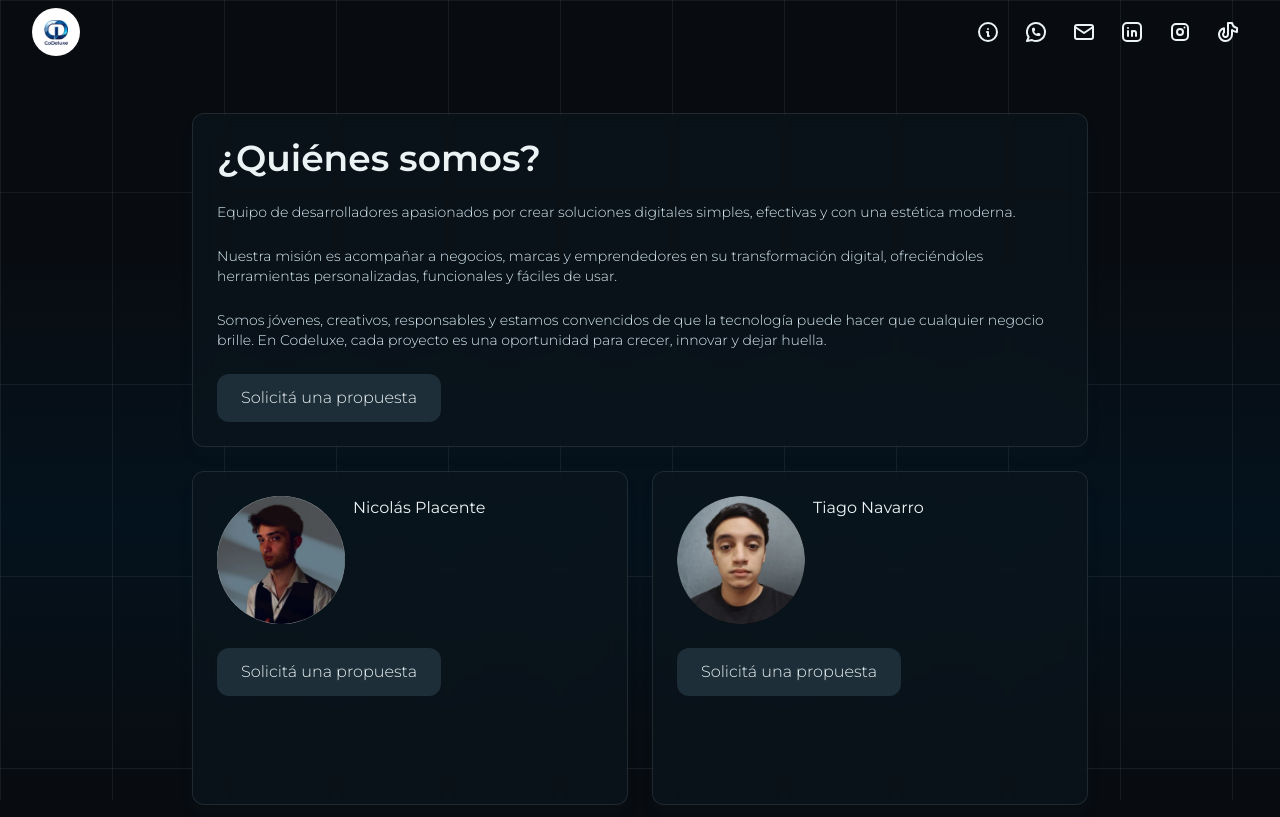
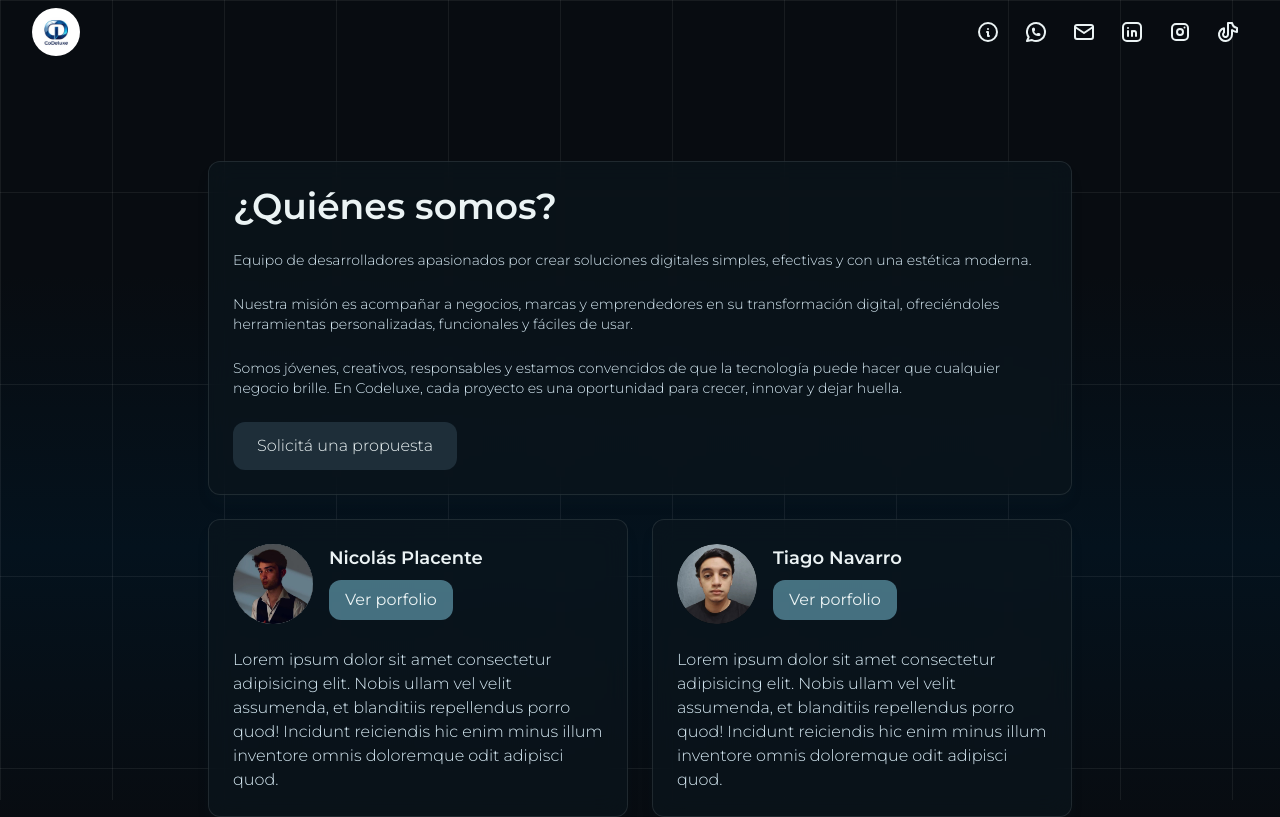
Before and after one commit to nicoplacente/codeluxe, a Next.js app: page /info in a window 1280 px wide. Shown: the top 817 px of the page. Built offline with nearby package versions, Linux system fonts and the light colour scheme.

Commit message:
add page info and propuesta

```diff
--- a/src/app/globals.css
+++ b/src/app/globals.css
@@ -137,3 +137,42 @@ nav {
     opacity: 0;
   }
 }
+
+/* Form styles */
+
+.coolinput {
+  display: flex;
+  flex-direction: column;
+  gap: 12px;
+}
+
+.coolinput label.text {
+  font-size: 1.1rem;
+  color: var(--secondary-txt);
+  font-weight: 500;
+  position: relative;
+  top: 0.5rem;
+  margin: 0 0 0 7px;
+  padding: 0 3px;
+  width: fit-content;
+}
+
+.coolinput input.input,
+textarea.input {
+  padding: 11px 10px;
+  font-size: 0.9rem;
+  border: 2px var(--glass) solid;
+  border-radius: 5px;
+  background: var(--secondary);
+}
+
+.coolinput textarea.input {
+  resize: none;
+  field-sizing: content;
+  min-height: 9lh !important;
+}
+
+.coolinput input.input:focus,
+.coolinput textarea.input:focus {
+  outline: 2px solid #83cee533;
+}
--- a/src/app/info/page.jsx
+++ b/src/app/info/page.jsx
@@ -6,8 +6,7 @@ import Title from "@/ui/title";
 
 export default function Info() {
   return (
-    <div className="grid grid-cols-4 grid-rows-2 gap-6 w-full max-w-4xl mx-auto my-12">
-      <div className="col-span-4 row-span-1">
+    <div className="flex flex-col gap-6 w-full max-w-4xl mx-auto my-12">
       <SectionContainer>
         <Title>¿Quiénes somos?</Title>
         <Paragraph className="text-sm">
@@ -22,39 +21,55 @@ export default function Info() {
         </Paragraph>
 
         <Paragraph className="text-sm">
-            Somos jóvenes, creativos, responsables y estamos convencidos de que
-            la tecnología puede hacer que cualquier negocio brille. En Codeluxe,
-            cada proyecto es una oportunidad para crecer, innovar y dejar
-            huella.
+          Somos jóvenes, creativos, responsables y estamos convencidos de que la
+          tecnología puede hacer que cualquier negocio brille. En Codeluxe, cada
+          proyecto es una oportunidad para crecer, innovar y dejar huella.
         </Paragraph>
 
         <ButtonComponent />
       </SectionContainer>
-      </div>
-      <div className="col-span-2 row-start-2">
+      <div className="flex flex-col md:flex-row gap-6">
         <SectionContainer>
-          <article className="flex items-start gap-2">
+          <article className="flex gap-4">
             <img
-              className="size-32 object-cover rounded-full"
+              className="size-20 object-cover rounded-full"
               src="/nicoplacente.jpeg"
               alt="Nicolás Placente"
             />
-            <h3>Nicolás Placente</h3>
+            <div className="flex flex-col items-start gap-2">
+              <h3 className="font-semibold md:text-lg">Nicolás Placente</h3>
+              <button className="bg-primary/50 px-4 py-2 rounded-xl">
+                Ver porfolio
+              </button>
+            </div>
           </article>
-          <ButtonComponent />
+          <Paragraph>
+            Lorem ipsum dolor sit amet consectetur adipisicing elit. Nobis ullam
+            vel velit assumenda, et blanditiis repellendus porro quod! Incidunt
+            reiciendis hic enim minus illum inventore omnis doloremque odit
+            adipisci quod.
+          </Paragraph>
         </SectionContainer>
-      </div>
-      <div className="col-span-2 col-start-3 row-start-2">
         <SectionContainer>
-          <article className="flex items-start gap-2">
+          <article className="flex gap-4">
             <img
-              className="size-32 object-cover rounded-full"
+              className="size-20 object-cover rounded-full"
               src="tiago.jpg"
               alt="Tiago Navarro"
             />
-            <h3>Tiago Navarro</h3>
+            <div className="flex flex-col items-start gap-2">
+              <h3 className="font-semibold md:text-lg">Tiago Navarro</h3>
+              <button className="bg-primary/50 px-4 py-2 rounded-xl">
+                Ver porfolio
+              </button>
+            </div>
           </article>
-          <ButtonComponent />
+          <Paragraph>
+            Lorem ipsum dolor sit amet consectetur adipisicing elit. Nobis ullam
+            vel velit assumenda, et blanditiis repellendus porro quod! Incidunt
+            reiciendis hic enim minus illum inventore omnis doloremque odit
+            adipisci quod.
+          </Paragraph>
         </SectionContainer>
       </div>
     </div>
--- a/src/app/layout.jsx
+++ b/src/app/layout.jsx
@@ -23,7 +23,9 @@ export default function RootLayout({ children }) {
       <body className={`${montserrat.className} antialiased`}>
         <div className="fixed inset-0 -z-10 h-full w-full bg-[linear-gradient(to_right,#fff1_1px,transparent_1px),linear-gradient(to_bottom,#fff1_1px,transparent_1px)] bg-[size:7rem_12rem]"></div>
         <Header />
-        {children}
+        <main className="max-w-4xl w-full mx-auto my-12 flex justify-center flex-col gap-9 px-4">
+          {children}
+        </main>
         <Footer />
       </body>
     </html>
--- a/src/app/page.jsx
+++ b/src/app/page.jsx
@@ -9,7 +9,7 @@ import Hero from "@/page-sections/hero";
 
 export default function Home() {
   return (
-    <main className="max-w-4xl w-full mx-auto my-12 flex justify-center flex-col gap-9 px-4">
+    <>
       <Hero />
       <SectionContainer>
         <Title>Impulsamos tu marca con diseño web estratégico</Title>
@@ -56,6 +56,6 @@ export default function Home() {
           ))}
         </article>
       </SectionContainer>
-    </main>
+    </>
   );
 }
--- a/src/app/propuesta/page.jsx
+++ b/src/app/propuesta/page.jsx
@@ -0,0 +1,97 @@
+import SectionContainer from "@/components/section-container";
+import ButtonComponent from "@/ui/button-component";
+import Title from "@/ui/title";
+import { IconFileUpload } from "@tabler/icons-react";
+
+export default function Propuesta() {
+  return (
+    <section>
+      <Title>Envia tu propuesta</Title>
+
+      <form action="#" className="text-secondary-txt flex flex-col gap-6 my-12">
+        <div className="coolinput">
+          <label htmlFor="name" className="text">
+            Nombre y apellido
+          </label>
+          <input
+            id="name"
+            type="text"
+            placeholder="John Doe"
+            name="name"
+            className="input"
+          />
+        </div>
+
+        <div className="coolinput">
+          <label htmlFor="email" className="text">
+            Email
+          </label>
+          <input
+            id="email"
+            type="email"
+            placeholder="johndoe@ejemplo.com"
+            name="email"
+            className="input"
+          />
+        </div>
+
+        <div className="coolinput">
+          <label htmlFor="subject" className="text">
+            Asunto
+          </label>
+          <input
+            id="subject"
+            type="text"
+            placeholder="Quiero armar una landing"
+            name="subject"
+            className="input"
+          />
+        </div>
+
+        <div className="coolinput">
+          <label htmlFor="phone" className="text">
+            Teléfono
+          </label>
+          <input
+            id="phone"
+            type="number"
+            placeholder="2929222999"
+            name="phone"
+            className="input"
+          />
+        </div>
+
+        <div>
+          <div className="coolinput relative">
+            <label htmlFor="description" className="text">
+              Describa su proyecto (Puedes adjuntar un archivo de referencia si
+              lo desea)
+            </label>
+            <textarea
+              id="description"
+              name="description"
+              className="input"
+            ></textarea>
+
+            <label
+              className="absolute bottom-0 right-0 cursor-pointer p-2 active:text-primary hover:bg-black/20 rounded-tl-lg transition-colors"
+              htmlFor="uploadFile"
+              title="Adjuntar archivo"
+            >
+              <IconFileUpload />
+            </label>
+          </div>
+
+          <input
+            id="uploadFile"
+            type="file"
+            name="reference"
+            className="hidden"
+          />
+        </div>
+
+        <ButtonComponent txt="Enviar propuesta" />
+      </form>
+    </section>
+  );
+}
--- a/src/components/section-container.jsx
+++ b/src/components/section-container.jsx
@@ -1,6 +1,6 @@
 export default function SectionContainer({ children }) {
   return (
-    <section className="bg-glass backdrop-blur-md rounded-xl h-full border border-primary-txt/10 p-6 flex flex-col gap-6 shadow-secondary/10 shadow-lg">
+    <section className="bg-glass w-full backdrop-blur-md rounded-xl h-full border border-primary-txt/10 p-6 flex flex-col gap-6 shadow-secondary/10 shadow-lg">
       {children}
     </section>
   );
--- a/src/ui/button-component.jsx
+++ b/src/ui/button-component.jsx
@@ -1,8 +1,9 @@
 "use client";
+import Link from "next/link";
 
 import { useRef } from "react";
 
-export default function ButtonComponent() {
+export default function ButtonComponent({ txt }) {
   const btnRef = useRef(null);
 
   const handleMouseMove = (e) => {
@@ -14,19 +15,22 @@ export default function ButtonComponent() {
   };
 
   return (
-    <button
+    <Link
       ref={btnRef}
       aria-label="Solicitá una propuesta"
+      href="/propuesta"
       onMouseMove={handleMouseMove}
-      className="relative overflow-hidden px-6 w-fit py-3 rounded-xl bg-secondary cursor-pointer font-light transition-all duration-200 group"
+      className="relative overflow-hidden px-6 w-fit text-primary-txt py-3 rounded-xl bg-secondary cursor-pointer font-light transition-all duration-200 group"
     >
-      <span className="relative z-10">Solicitá una propuesta</span>
+      <span className="relative z-10">
+        {`${txt ?? "Solicitá una propuesta"}`}
+      </span>
       <div
         className="pointer-events-none absolute inset-0 opacity-0 group-hover:opacity-100 transition-opacity duration-300"
         style={{
           background: `radial-gradient(600px circle at var(--x) var(--y), #83cee577, transparent 40%)`,
         }}
       />
-    </button>
+    </Link>
   );
 }
```
Lines whose indentation alone changed are shown as unchanged.
